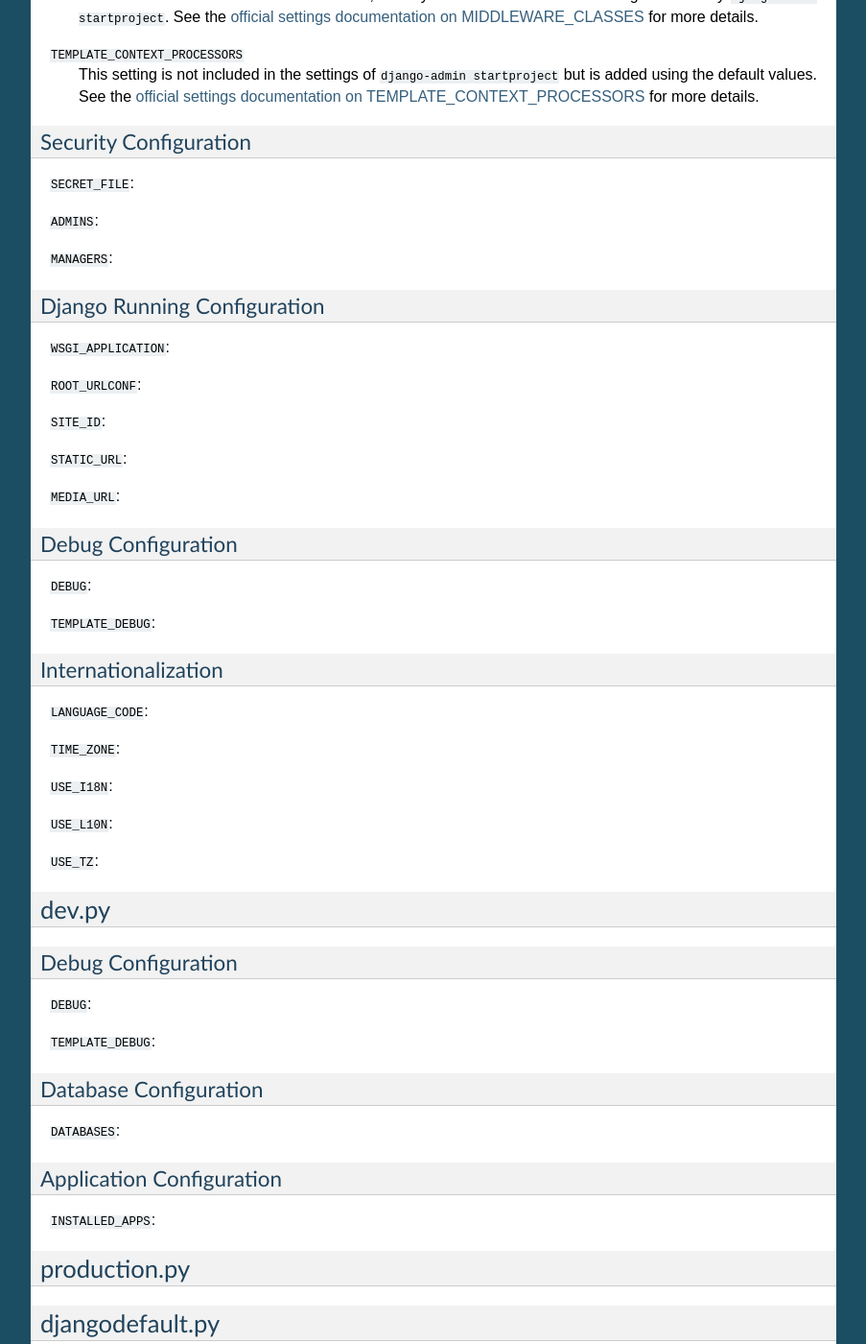
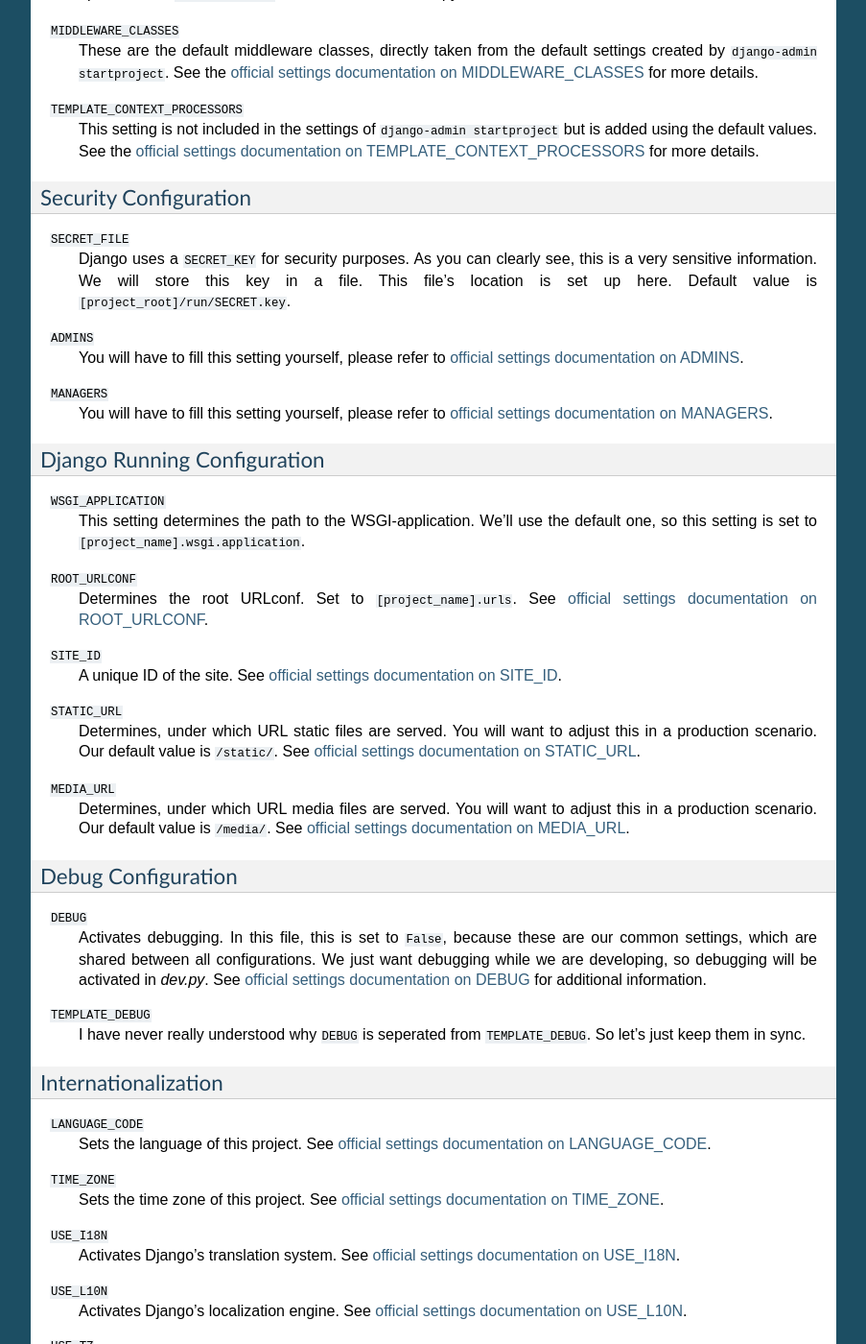
Before and after one commit to Mischback/django-project-skeleton, a Sphinx documentation site: the page built from doc/source/settings.rst, in a window 1280 px wide and 1400 px high, scrolled down 892 px. Shown: the whole window at 96% size, without its empty margins (198-1101 px from the left). Built offline with Sphinx 7.4.7, drawn with Linux system fonts in a browser that asks for light colours; some of the changed text lies outside the part shown.

Commit message:
Completed documentation of settings

```diff
--- a/doc/source/settings.rst
+++ b/doc/source/settings.rst
@@ -6,6 +6,10 @@ Settings
 
 common.py
 ---------
+
+This file contains settings which are shared between development- and
+production-settings. The provide sane defaults for developing and a solid base
+for production settings.
 
 Path Configuration
 ^^^^^^^^^^^^^^^^^^
@@ -22,26 +26,26 @@ Path Configuration
 ``STATIC_ROOT``
     The directory to collect static files into. It will be set to
     ``[project_root]/run/static``. Please refer to the `official settings
-    documentation on STATIC_ROOT <https://docs.djangoproject.com/en/1.7/ref/settings/#std:setting-STATIC_ROOT>`_
+    documentation on STATIC_ROOT <https://docs.djangoproject.com/en/1.7/ref/settings/#static-root>`_
     and `this howto on static files <https://docs.djangoproject.com/en/1.7/howto/static-files/>`_.
 
 ``MEDIA_ROOT``
     The directory for user-uploaded files. It will be set to
     ``[project_root]/run/media``. Please refer to the `official settings
-    documentation on MEDIA_ROOT <https://docs.djangoproject.com/en/1.7/ref/settings/#std:setting-MEDIA_ROOT>`_.
+    documentation on MEDIA_ROOT <https://docs.djangoproject.com/en/1.7/ref/settings/#media-root>`_.
 
 ``STATICFILES_DIRS``
     Django will look in these locations for additional static
     assets to collect. Our settings module adds ``[project_root]/static`` to
     the list. See the `official settings documentation on STATICFILES_DIRS
-    <https://docs.djangoproject.com/en/1.7/ref/settings/#std:setting-STATICFILES_DIRS>`_
+    <https://docs.djangoproject.com/en/1.7/ref/settings/#staticfiles-dirs>`_
     for more details.
 
 ``TEMPLATE_DIRS``
     Django will look in these locations for additional
     templates. Our settings module adds ``[project_root]/templates``. See the
     `official settings documentation on TEMPLATE_DIRS
-    <https://docs.djangoproject.com/en/1.7/ref/settings/#std:setting-TEMPLATE_DIRS>`_
+    <https://docs.djangoproject.com/en/1.7/ref/settings/#template-dirs>`_
     for more details.
 
 Application Configuration
@@ -63,76 +67,140 @@ Application Configuration
     This setting is not included in the settings of ``django-admin startproject``
     but is added using the default values. See the `official settings
     documentation on TEMPLATE_CONTEXT_PROCESSORS
-    <https://docs.djangoproject.com/en/1.7/ref/settings/#std:setting-TEMPLATE_CONTEXT_PROCESSORS>`_
+    <https://docs.djangoproject.com/en/1.7/ref/settings/#template-context-processors>`_
     for more details.
 
 Security Configuration
 ^^^^^^^^^^^^^^^^^^^^^^
 
-``SECRET_FILE``:
+``SECRET_FILE``
+    Django uses a ``SECRET_KEY`` for security purposes. As you can clearly see,
+    this is a very sensitive information. We will store this key in a file.
+    This file's location is set up here. Default value is ``[project_root]/run/SECRET.key``.
 
-``ADMINS``:
+``ADMINS``
+    You will have to fill this setting yourself, please refer to `official
+    settings documentation on ADMINS
+    <https://docs.djangoproject.com/en/1.7/ref/settings/#admins>`_.
 
-``MANAGERS``:
+``MANAGERS``
+    You will have to fill this setting yourself, please refer to `official
+    settings documentation on MANAGERS
+    <https://docs.djangoproject.com/en/1.7/ref/settings/#managers>`_.
 
 Django Running Configuration
 ^^^^^^^^^^^^^^^^^^^^^^^^^^^^
 
-``WSGI_APPLICATION``:
+``WSGI_APPLICATION``
+    This setting determines the path to the WSGI-application. We'll use the
+    default one, so this setting is set to ``[project_name].wsgi.application``.
 
-``ROOT_URLCONF``:
+``ROOT_URLCONF``
+    Determines the root URLconf. Set to ``[project_name].urls``. See `official
+    settings documentation on ROOT_URLCONF
+    <https://docs.djangoproject.com/en/1.7/ref/settings/#root-urlconf>`_.
 
-``SITE_ID``:
+``SITE_ID``
+    A unique ID of the site. See `official settings documentation on SITE_ID
+    <https://docs.djangoproject.com/en/1.7/ref/settings/#site-id>`_.
 
-``STATIC_URL``:
+``STATIC_URL``
+    Determines, under which URL static files are served. You will want to
+    adjust this in a production scenario. Our default value is ``/static/``.
+    See `official settings documentation on STATIC_URL
+    <https://docs.djangoproject.com/en/1.7/ref/settings/#static-url>`_.
 
-``MEDIA_URL``:
+``MEDIA_URL``
+    Determines, under which URL media files are served. You will want to
+    adjust this in a production scenario. Our default value is ``/media/``.
+    See `official settings documentation on MEDIA_URL
+    <https://docs.djangoproject.com/en/1.7/ref/settings/#media-url>`_.
 
 Debug Configuration
 ^^^^^^^^^^^^^^^^^^^
 
-``DEBUG``:
+``DEBUG``
+    Activates debugging. In this file, this is set to ``False``, because these
+    are our common settings, which are shared between all configurations. We
+    just want debugging while we are developing, so debugging will be activated
+    in *dev.py*. See `official settings documentation on DEBUG
+    <https://docs.djangoproject.com/en/1.7/ref/settings/#debug>`_ for additional
+    information.
 
-``TEMPLATE_DEBUG``:
+``TEMPLATE_DEBUG``
+    I have never really understood why ``DEBUG`` is seperated from
+    ``TEMPLATE_DEBUG``. So let's just keep them in sync.
 
 Internationalization
 ^^^^^^^^^^^^^^^^^^^^
 
-``LANGUAGE_CODE``:
+``LANGUAGE_CODE``
+    Sets the language of this project. See `official settings documentation on
+    LANGUAGE_CODE <https://docs.djangoproject.com/en/1.7/ref/settings/#language-code>`_.
 
-``TIME_ZONE``:
+``TIME_ZONE``
+    Sets the time zone of this project. See `official settings documentation
+    on TIME_ZONE
+    <https://docs.djangoproject.com/en/1.7/ref/settings/#time-zone>`_.
 
-``USE_I18N``:
+``USE_I18N``
+    Activates Django's translation system. See `official settings documentation
+    on USE_I18N
+    <https://docs.djangoproject.com/en/1.7/ref/settings/#use-i18n>`_.
 
-``USE_L10N``:
+``USE_L10N``
+    Activates Django's localization engine. See `official settings documentation
+    on USE_L10N
+    <https://docs.djangoproject.com/en/1.7/ref/settings/#use-l10n>`_.
 
-``USE_TZ``:
+``USE_TZ``
+    Make datetimes timezone aware. See `official settings documentation on
+    USE_TZ
+    <https://docs.djangoproject.com/en/1.7/ref/settings/#use-tz>`_.
 
 
 dev.py
 ------
 
+This file contains development settings.
+
 Debug Configuration
 ^^^^^^^^^^^^^^^^^^^
 
-``DEBUG``:
+``DEBUG``
+    We are developing, so activate debugging.
 
-``TEMPLATE_DEBUG``:
+``TEMPLATE_DEBUG``
+    See my above nerdrage about template debugging vs. debugging. Keep them
+    in sync.
 
 Database Configuration
 ^^^^^^^^^^^^^^^^^^^^^^
 
-``DATABASES``:
+``DATABASES``
+    I use SQLite for development. The database file will be created in
+    ``[project_root]/run/dev.sqlite3``.
 
 Application Configuration
 ^^^^^^^^^^^^^^^^^^^^^^^^^
 
-``INSTALLED_APPS``:
+``INSTALLED_APPS``
+    We have set the default apps. Now we build the (required)
+    ``INSTALLED_APPS``-setting by using ``DEFAULT_APPS`` and add any app we
+    need for development.
 
 
 production.py
 -------------
 
+This file contains all production settings. Please note, that the current
+setup leaves this empty and simply imports the dev-settings. This is done,
+because we have adjusted ``manage.py`` and ``[project_root]/wsgi.py`` to use
+the production settings.
+
 
 djangodefault.py
 ----------------
+
+This are the saved settings from ``django-admin startproject``. We just keep
+them for completeness, these settings are not actually used.
```
